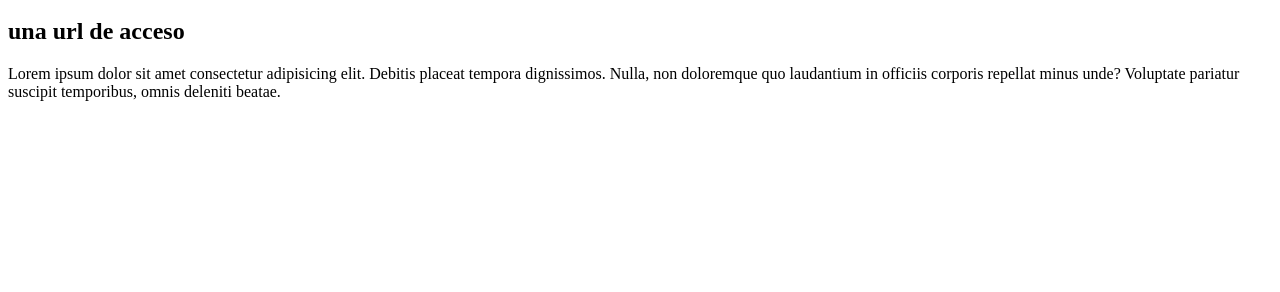
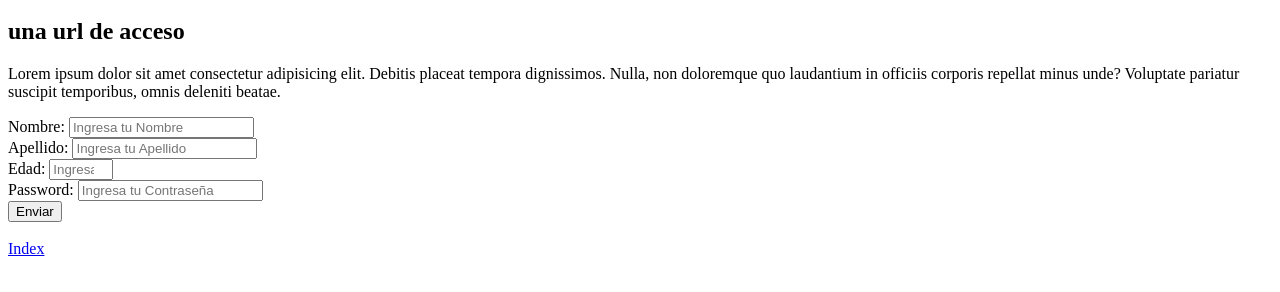
Before and after one commit to PLMichelSainz/PrepCourse-Henry, a plain HTML site: page HTML - M3/Contacto.html in a window 1280 px wide. Shown: the part 100-392 px from the top of the page. Drawn offline with Linux system fonts and the light colour scheme.

Commit message:
HTML Update

```diff
--- a/HTML - M3/Contacto.html
+++ b/HTML - M3/Contacto.html
@@ -15,6 +15,38 @@
         <h2>una url de acceso</h2>
         <p>Lorem ipsum dolor sit amet consectetur adipisicing elit. Debitis placeat tempora dignissimos. Nulla, non doloremque quo laudantium in officiis corporis repellat minus unde? Voluptate pariatur suscipit temporibus, omnis deleniti beatae.</p>
      </div>
-     </main>
+
+     <form>
+      <div>
+       <label for="nombre">Nombre:</label>
+       <input type="text" id="nombre" name="nombre" placeholder="Ingresa tu Nombre" required>
+     </div>
+
+     <div>
+       <label for="Apellido">Apellido:</label>
+       <input type="text" id="Apellido" name="Apellido" placeholder="Ingresa tu Apellido" required>
+     </div>
+
+     <div>
+        <label for="Edad">Edad:</label>
+        <input type="number" name="Edad" placeholder="Ingresa tu Edad" required min="0" required max="100">
+     </div>
+
+     <div>
+        <label for="password">Password:</label>
+        <input type="password" name="password" placeholder="Ingresa tu Contraseña">
+     </div>
+
+     <button>Enviar</button>
+
+
+    </form>
+    <div>
+        <br>
+        <a href="./index.html">Index</a>
+    </div>
+
+
+  </main>
  </body>
 </html>
```
Also changed, not shown: HTML - M3/index.html (+2 -2 lines), HTML - M3/input.html (added, +29 -0 lines).
